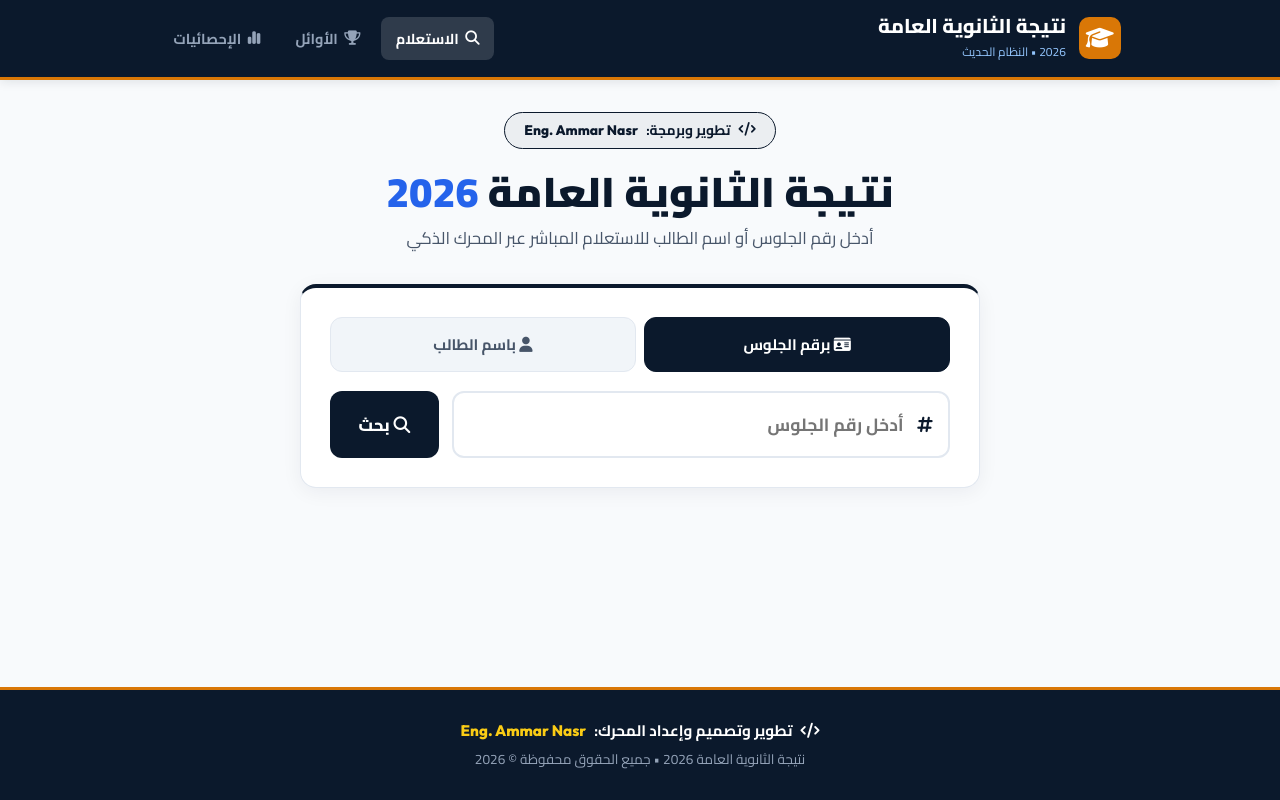
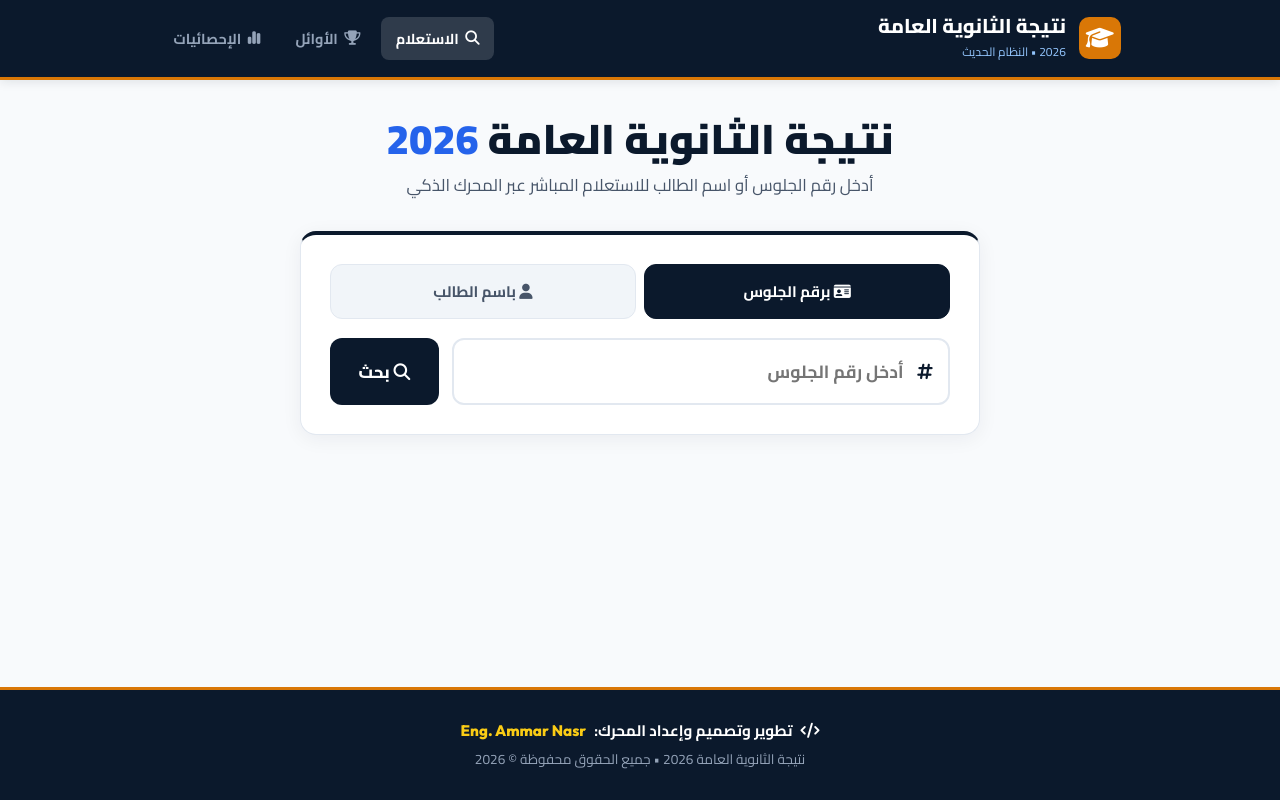
Before and after one commit to Ammar-nasr13/natga, a website: page public/index.html in a window 1280 px wide. Drawn offline with nearby package versions, Linux system fonts and the light colour scheme; a web font is replaced by a local one.

Commit message:
Remove top developer tag from hero section to save vertical space

```diff
--- a/public/index.html
+++ b/public/index.html
@@ -44,9 +44,6 @@
     <main class="container main-content">
         <!-- Hero Header Section -->
         <section class="hero-section">
-            <div class="hero-dev-tag">
-                <i class="fa-solid fa-code"></i> تطوير وبرمجة: <strong>Eng. Ammar Nasr</strong>
-            </div>
             <h2 class="hero-title">نتيجة الثانوية العامة <span>2026</span></h2>
             <p class="hero-subtitle">أدخل رقم الجلوس أو اسم الطالب للاستعلام المباشر عبر المحرك الذكي</p>
         </section>
```
